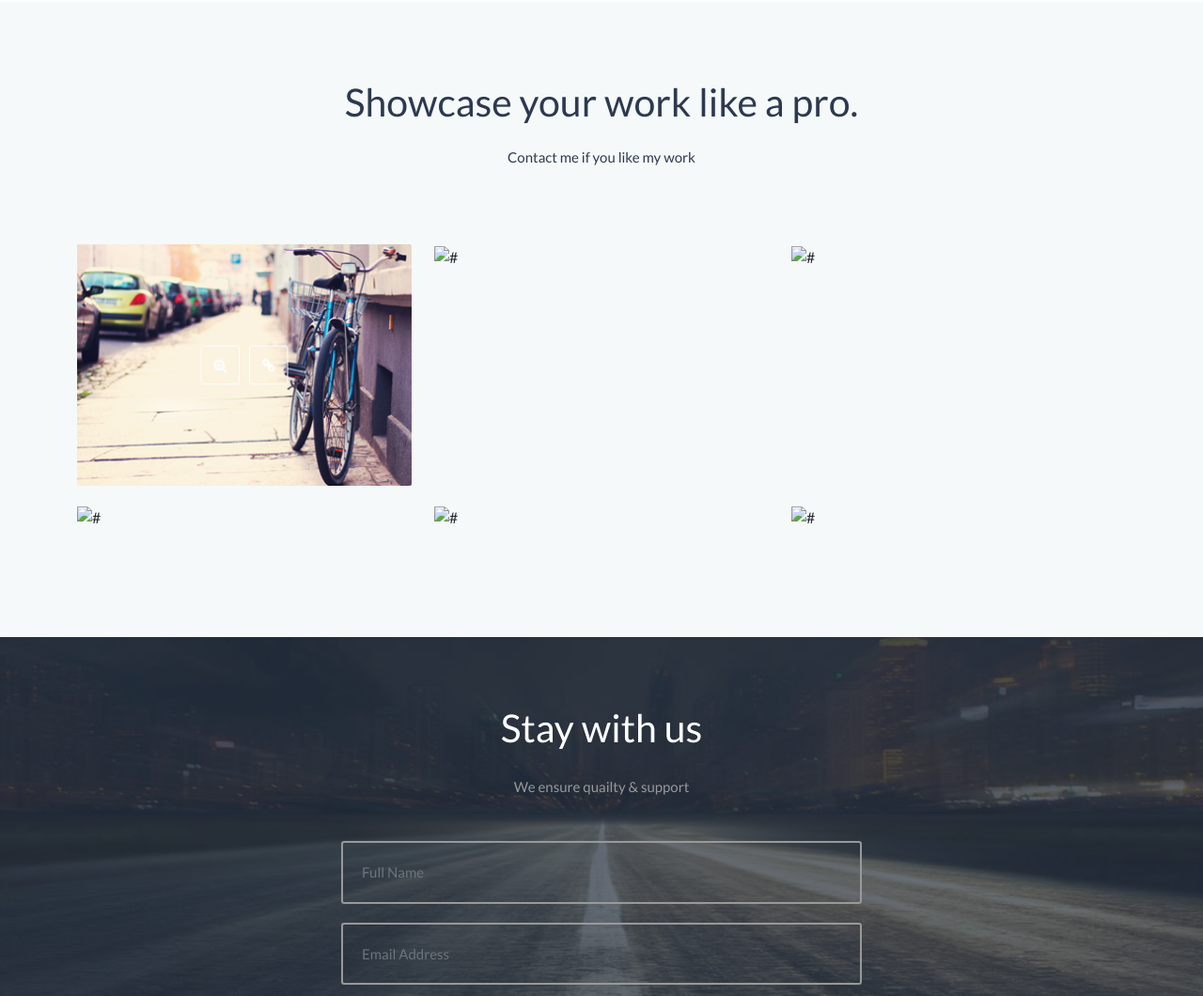
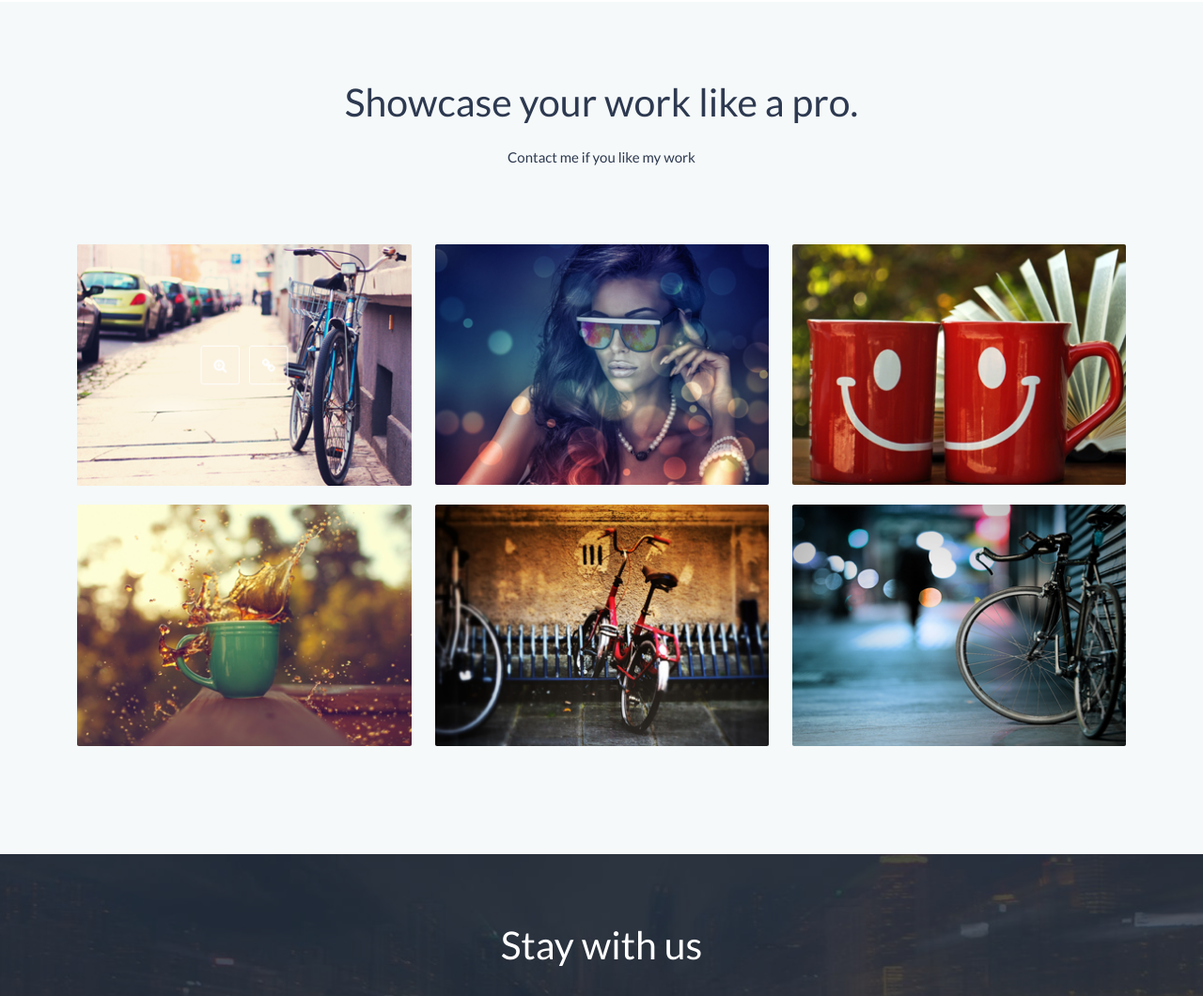
Before and after one commit to mejbaul-564/Project-01-Publised-Website-, a plain HTML site: page index.html in a window 1280 px wide. Shown: the part 1572-2632 px from the top of the page at 94% size. Drawn offline with nearby package versions, Linux system fonts and the light colour scheme.

Commit message:
first commit

```diff
--- a/index.html
+++ b/index.html
@@ -158,7 +158,7 @@
             <div class="row">
                 <div class="col-lg-4">
                     <div class="pro-area mb-20">
-                        <img class="w-100" src="/Images/01.png" alt="#">
+                        <img class="w-100" src="01.png" alt="#">
                         <div class="pro-icon">
                             <a href="#"><i class="fas fa-search-plus"></i></a>
                             <a href="#"><i class="fas fa-link"></i></a>
@@ -167,7 +167,7 @@
                 </div>
                 <div class="col-lg-4">
                     <div class="pro-area mb-20">
-                        <img class="w-100" src="/Project-01/Images/02.png" alt="#">
+                        <img class="w-100" src="02.png" alt="#">
                         <div class="pro-icon">
                             <a href="#"><i class="fas fa-search-plus"></i></a>
                             <a href="#"><i class="fas fa-link"></i></a>
@@ -176,7 +176,7 @@
                 </div>
                 <div class="col-lg-4">
                     <div class="pro-area mb-20">
-                        <img class="w-100" src="/Project-01/Images/03.png" alt="#">
+                        <img class="w-100" src="03.png" alt="#">
                         <div class="pro-icon">
                             <a href="#"><i class="fas fa-search-plus"></i></a>
                             <a href="#"><i class="fas fa-link"></i></a>
@@ -186,7 +186,7 @@
 
                 <div class="col-lg-4">
                     <div class="pro-area">
-                        <img class="w-100" src="/Project-01/Images/04.png" alt="#">
+                        <img class="w-100" src="04.png" alt="#">
                         <div class="pro-icon">
                             <a href="#"><i class="fas fa-search-plus"></i></a>
                             <a href="#"><i class="fas fa-link"></i></a>
@@ -195,7 +195,7 @@
                 </div>
                 <div class="col-lg-4">
                     <div class="pro-area">
-                        <img class="w-100" src="/Project-01/Images/05.png" alt="#">
+                        <img class="w-100" src="05.png" alt="#">
                         <div class="pro-icon">
                             <a href="#"><i class="fas fa-search-plus"></i></a>
                             <a href="#"><i class="fas fa-link"></i></a>
@@ -204,7 +204,7 @@
                 </div>
                 <div class="col-lg-4">
                     <div class="pro-area">
-                        <img class="w-100" src="/Project-01/Images/06.png" alt="#">
+                        <img class="w-100" src="06.png" alt="#">
                         <div class="pro-icon">
                             <a href="#"><i class="fas fa-search-plus"></i></a>
                             <a href="#"><i class="fas fa-link"></i></a>
```
Also changed, not shown: 01.png (renamed from Images/01.png), 02.png (renamed from Images/02.png), 03.png (renamed from Images/03.png), 04.png (renamed from Images/04.png), 05.png (renamed from Images/05.png), 06.png (renamed from Images/06.png).
